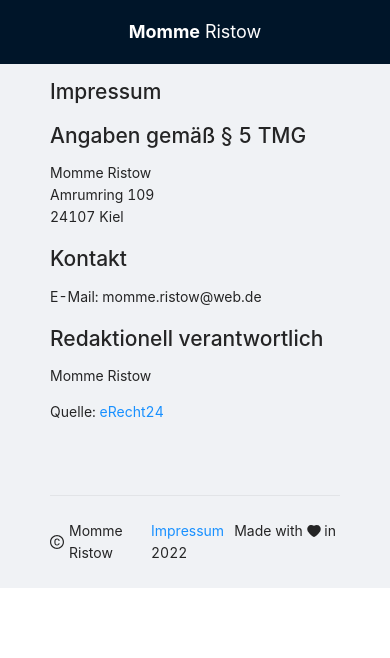
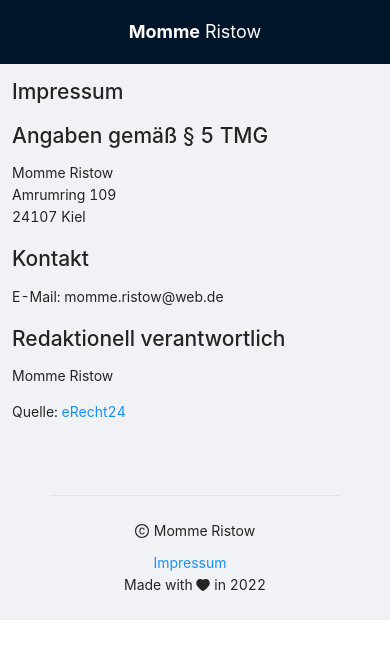
Before and after one commit to Momme97/momme-blog-frontend, a Next.js app: page /impress in a window 390 px wide. Shown: the top 658 px of the page. Built offline with nearby package versions, Linux system fonts and the light colour scheme; no server answers.

Commit message:
various responsive adjustments on page added

```diff
--- a/components/FeatureImage.js
+++ b/components/FeatureImage.js
@@ -5,7 +5,7 @@ export default function FeatureImage() {
     return (
         <div className={style.featureContainer}>
             <Image src={mommeImage} width={250} height={250} className={style.profilePic}/>
-            <h2 style={{ color: 'white', fontWeight:'bold',fontSize:36 }}>Ein echtes Nordlicht</h2>
+            <h2 style={{ color: 'white', fontWeight:'bold',fontSize:36, textAlign:'center' }}>Ein echtes Nordlicht</h2>
             <h2 style={{ color: 'white' }}>Webentwickler aus Kiel</h2>
         </div>
     )
--- a/components/Footer.js
+++ b/components/Footer.js
@@ -11,7 +11,7 @@ export default function Footer() {
                 <div className={style.textLogo}>
                     <CopyrightOutlined style={{ marginRight: 5 }} /> Momme Ristow
                 </div>
-                <div>
+                <div className={style.footerLinks}>
                     <Link href="/impress"><a style={{marginRight:10}}>Impressum</a></Link>
                     <span>Made with <HeartFilled /> in 2022</span>
 
--- a/components/featureImage.module.css
+++ b/components/featureImage.module.css
@@ -1,6 +1,6 @@
 .featureContainer {
     width: 100%;
-    height:400px;
+    min-height:400px;
     background-image: url('../public/home-banner.jpg');
     background-size: cover;
     padding:10px;
--- a/components/footer.module.css
+++ b/components/footer.module.css
@@ -7,3 +7,22 @@
     display: flex;
     justify-content: space-between;
 }
+
+@media only screen and (max-width: 500px) {
+    .bottomContainer {
+        flex-direction: column;
+        align-items: center;
+        justify-content: space-between;
+    }
+    .textLogo {
+        justify-content: center;
+        margin-bottom: 10px;
+    }
+    .footerLinks {
+        display:flex;
+        flex-direction: column;
+        align-items: center;
+    }
+
+
+}
--- a/pages/_app.js
+++ b/pages/_app.js
@@ -1,5 +1,6 @@
 import 'antd/dist/antd.css';
 import React, { useEffect } from 'react';
+import '../styles/globals.css';
 import {
   ApolloClient,
   InMemoryCache,
@@ -41,7 +42,7 @@ function MyApp({ Component, pageProps }) {
       <Header style={{ position: 'fixed', zIndex: 1, width: '100%' }}>
         <HeaderComponent />
       </Header>
-      <Content style={{paddingLeft:40, paddingRight:40, marginTop:65}} >
+      <Content className="content-container" >
         <ApolloProvider client={client}>
           <div style={{ padding: 10 }}>
             <Component {...pageProps} />
--- a/styles/globals.css
+++ b/styles/globals.css
@@ -1,16 +1,12 @@
-html,
-body {
-  padding: 0;
-  margin: 0;
-  font-family: -apple-system, BlinkMacSystemFont, Segoe UI, Roboto, Oxygen,
-    Ubuntu, Cantarell, Fira Sans, Droid Sans, Helvetica Neue, sans-serif;
+.content-container {
+  padding-left:40px;
+  padding-right:40px;
+  margin-top: 65px;
 }
 
-a {
-  color: inherit;
-  text-decoration: none;
+@media only screen and (max-width: 1000px) {
+  .content-container {
+    padding-left:2px;
+    padding-right:2px;
+  }
 }
-
-* {
-  box-sizing: border-box;
-}
```
